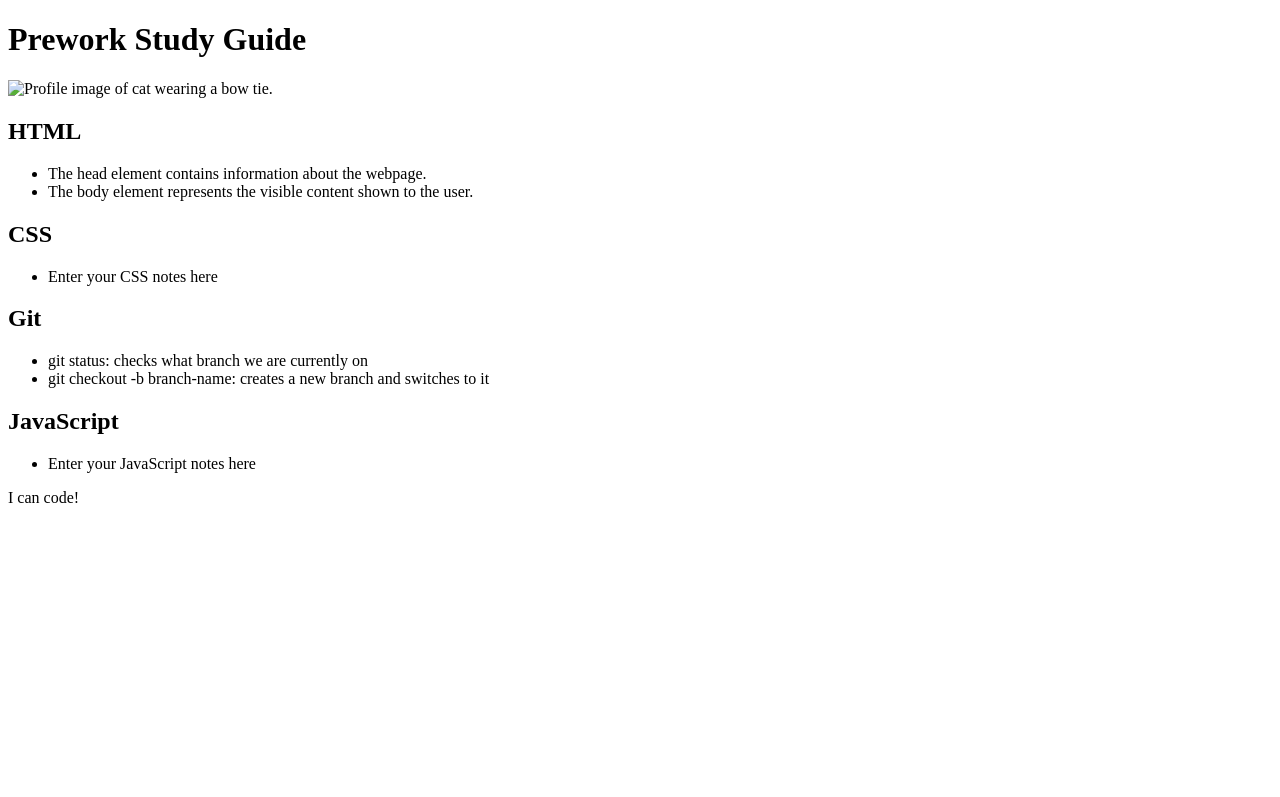
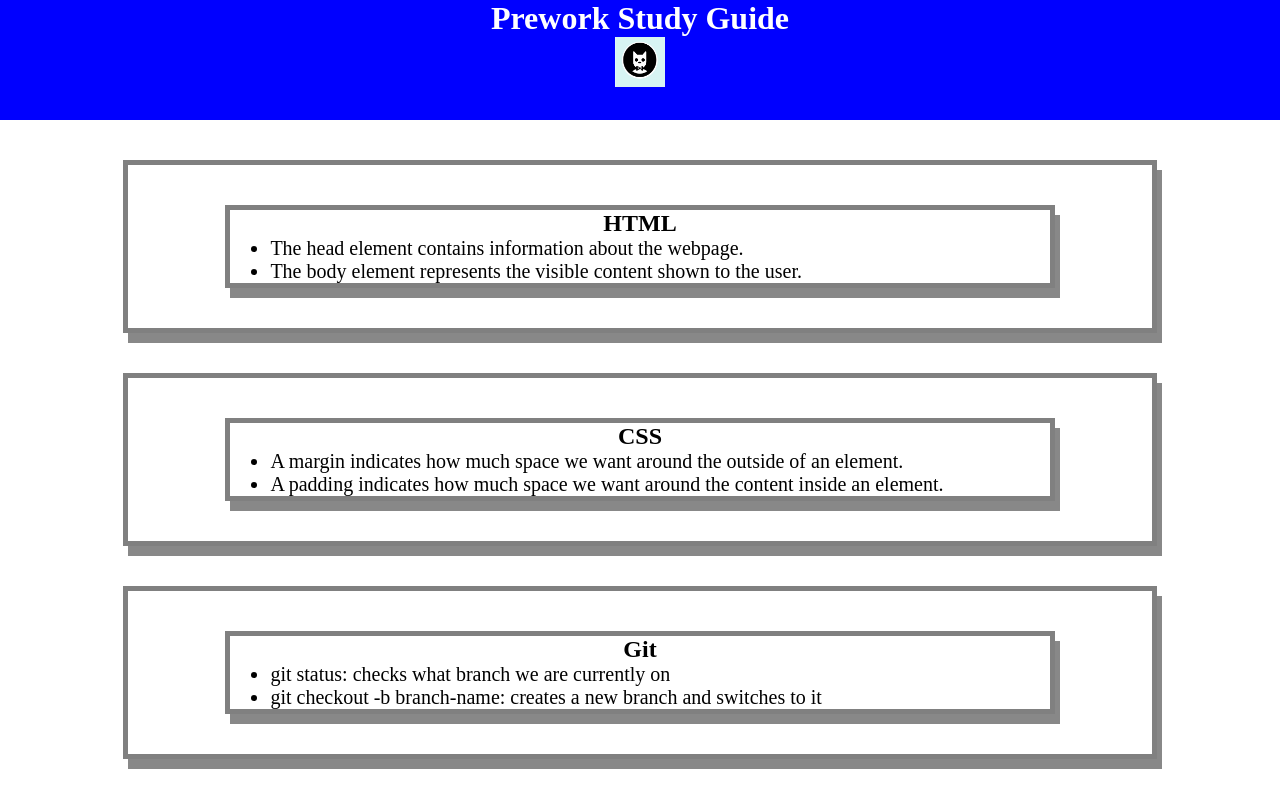
Before and after one commit to rujainemena/prework-study-guide, a plain HTML site: page index.html in a window 1280 px wide. Shown: the top 797 px of the page. Drawn offline with Linux system fonts and the light colour scheme.

Commit message:
added CSS to project

```diff
--- /dev/null
+++ b/assets/style.css
@@ -0,0 +1,36 @@
+  * {
+       margin: 0;
+       padding: 0;
+  }
+header,
+footer {
+    width: 100%;
+    height: 120px;
+    background-color: blue;
+    color: white;
+}
+h1,
+h2 {
+    text-align: center;
+}
+img {
+    display: block;
+    height: 50px;
+    width: 50px;
+    margin-left: auto;
+    margin-right: auto;
+}
+ul {
+    padding-left: 40px;
+    font-size: 20px;
+}
+p {
+  text-align: center;
+  font-size: 30px;
+}
+.card {
+  width: 80%;
+  margin: 40px auto;
+  border: 5px solid gray;
+  box-shadow: 5px 10px #888888;
+}
--- a/index.html
+++ b/index.html
@@ -4,6 +4,7 @@
     <meta charset="UTF-8" />
     <meta http-equiv="X-UA-Compatible" content="IE=edge" />
     <meta name="viewport" content="width=device-width, initial-scale=1.0" />
+    <link rel="stylesheet" href="./assets/style.css">
     <title>Prework Study Guide</title>
   </head>
   <body>
@@ -26,7 +27,8 @@
         <section class="card" id="css-section">
           <h2>CSS</h2>
           <ul>
-            <li>Enter your CSS notes here</li>
+              <li>A margin indicates how much space we want around the outside of an element.</li>
+              <li>A padding indicates how much space we want around the content inside an element.</li>
           </ul>
         </section>
       </section>
```
Also changed, not shown: assets/bowtie-cat.png (added), 2 other files.
